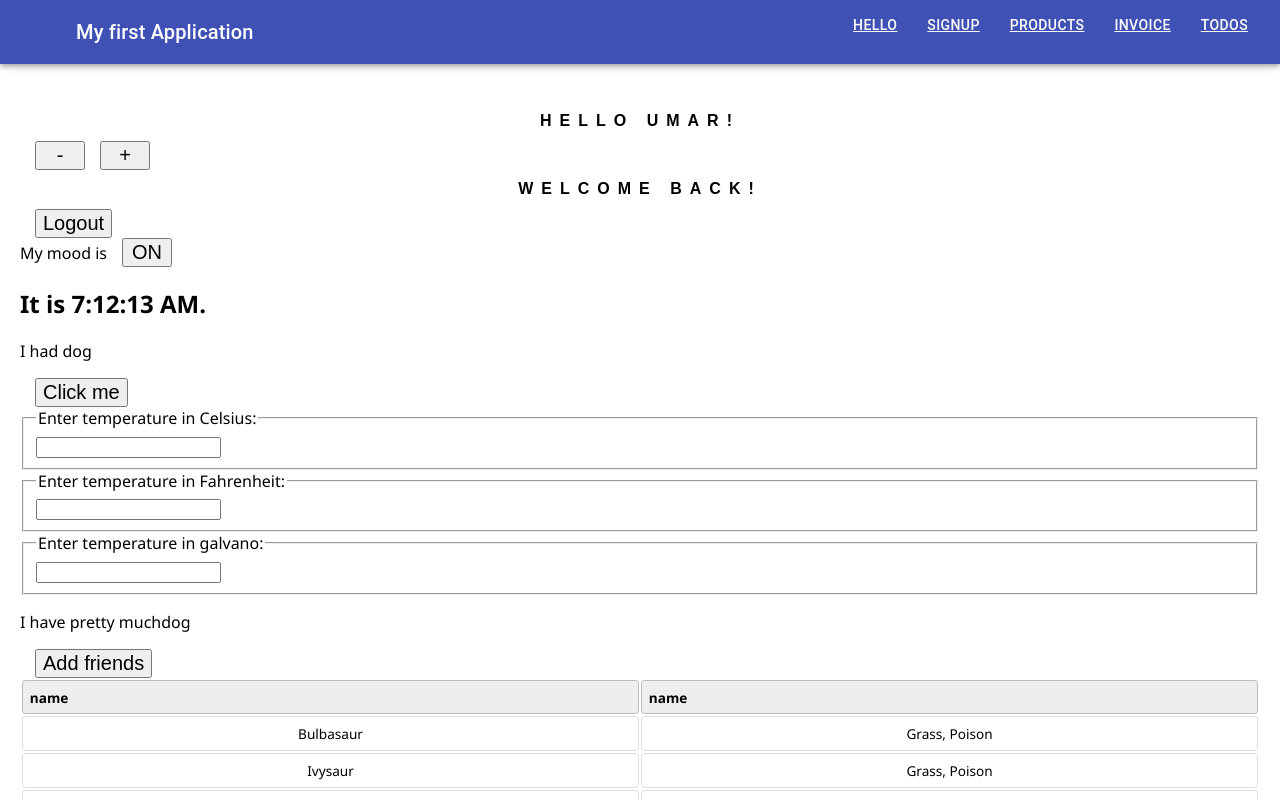
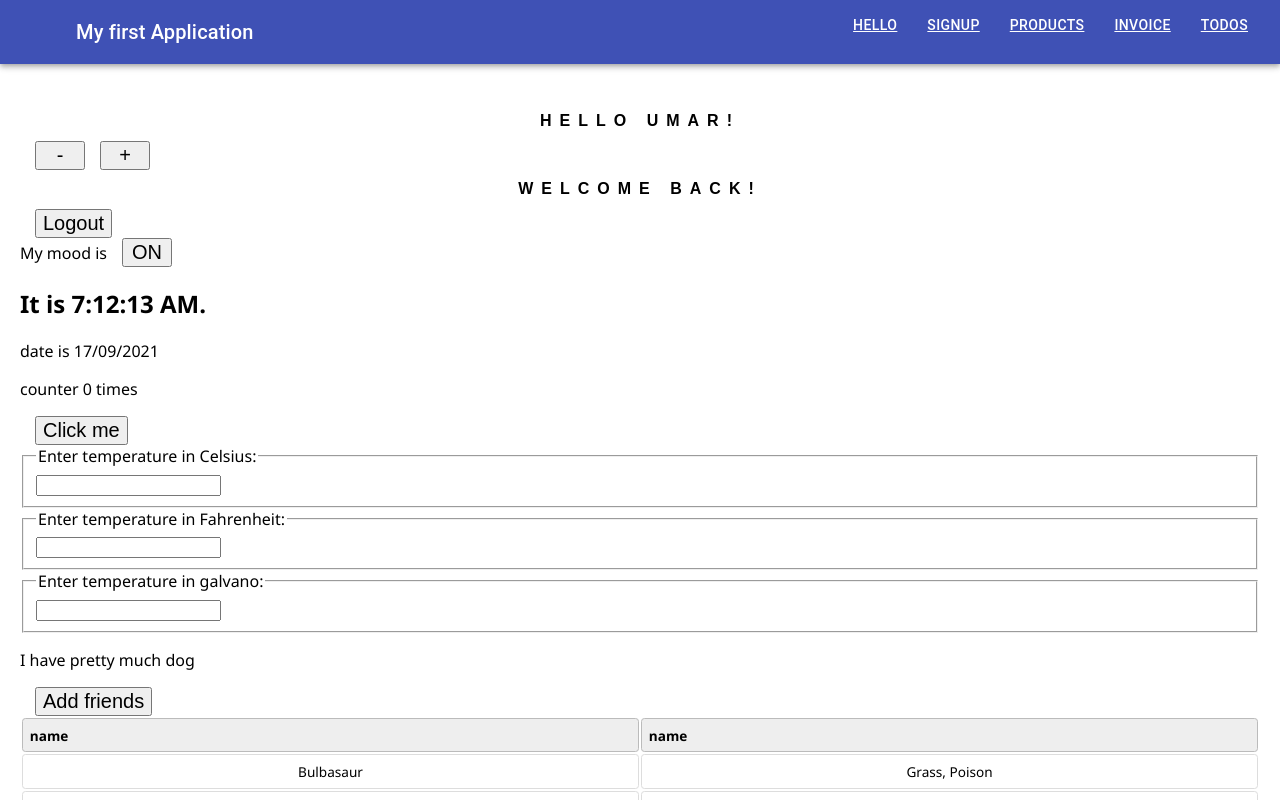
Before and after one commit to umarislam12/reactts, a React (Create React App) app: page /hello in a window 1280 px wide. Shown: the top 800 px of the page. Built offline with nearby package versions, Linux system fonts and the light colour scheme.

Commit message:
added dayjs

```diff
--- a/package.json
+++ b/package.json
@@ -18,6 +18,7 @@
     "axios": "^0.21.4",
     "dayjs": "^1.10.7",
     "gh-pages": "^3.2.3",
+    "query-string": "^7.0.1",
     "react": "^17.0.2",
     "react-contenteditable": "^3.3.6",
     "react-dom": "^17.0.2",
--- a/src/Components/Home/friends.tsx
+++ b/src/Components/Home/friends.tsx
@@ -7,12 +7,12 @@ export default function Friends() {
   // Declare a new state variable, which we'll call "count"
   const [friends, setFriend] = useState(["dog"]);
 useEffect(()=>{
-  document.getElementsByTagName("p")[0].innerHTML=` I had ${friends[0]}`;
+
 },[friends])
   return (
     <div>
 
-      <p>I have  pretty much{friends} </p>
+      <p>I have  pretty much {friends} </p>
 
 
 
--- a/src/Components/Home/notFound.tsx
+++ b/src/Components/Home/notFound.tsx
@@ -1,6 +1,13 @@
 import React from 'react'
+import { useHistory,useLocation,useParams } from 'react-router'
 
 export default function NotFound() {
+  const location=useLocation();
+  console.log(location);
+  const params=useParams()
+  console.log(params);
+//   const history=useHistory();
+// history.push("/hello")
   return (
     <div>
       <h1>Not found 404</h1>
--- a/src/Components/ProductsTable/filterableProductTable.tsx
+++ b/src/Components/ProductsTable/filterableProductTable.tsx
@@ -4,7 +4,7 @@ import * as React from 'react';
 // import PRODUCT from "../../routing/enter"
 import ProductTable from './productTable';
 import SearchBar from './searchBar';
-import {State} from '../../redux/store'
+
 import {filterProducts,toggleStock} from "../../redux/productSlice";
 
 export interface PRODUCTS{
@@ -61,6 +61,7 @@ export class FilterableProductTable extends React.Component <IProps, IState>{
       </ThemeContext.Provider>
 
       <h1>we have{this.props.prods}</h1>
+      <h1>we have{this.props.todos}</h1>
       <button onClick={this.props.prods}>toggleme</button>
    </div>
   )};
@@ -69,7 +70,9 @@ const mapStateToProps = (state) => {
   // const {prods}=state;
   console.log("We have",state);
   return{
- prods:state.prods.filterText
+ prods:state.prods.filterText,
+ todos:state.todos.id
+
 
 }
 }
--- a/src/clock.tsx
+++ b/src/clock.tsx
@@ -1,4 +1,6 @@
 import React from "react";
+import  dayjs from 'dayjs';
+import advancedFormat from 'dayjs/plugin/advancedFormat'
 class Clock extends React.Component <{}, { date: Date }>{
   timerID: number | undefined;
   constructor(props:any) {
@@ -10,6 +12,10 @@ class Clock extends React.Component <{}, { date: Date }>{
       () => this.tick(),
       1000
     );
+
+
+    console.log(dayjs);
+    // console.log(location.pathname)
   }
 
   componentWillUnmount() {
@@ -26,6 +32,7 @@ class Clock extends React.Component <{}, { date: Date }>{
       <div>
 
         <h2>It is {this.state.date.toLocaleTimeString()}.</h2>
+        <p>date is {dayjs(this.state.date).format('DD/MM/YYYY')}</p>
       </div>
     );
   }
--- a/src/hello.tsx
+++ b/src/hello.tsx
@@ -19,6 +19,7 @@ export interface Props {
 
 
 class Hello extends React.Component<Props, {currentEnthusiasm:number}> {
+
   constructor(props: Props) {
     super(props);
 
@@ -34,7 +35,6 @@ class Hello extends React.Component<Props, {currentEnthusiasm:number}> {
   color: ${props => props.theme.colors.main};
 `;
   render() {
-
 
 
     if (this.state.currentEnthusiasm <= 0) {
```
Also changed, not shown: 1 other file (tests, documents, lock files or other folders).
